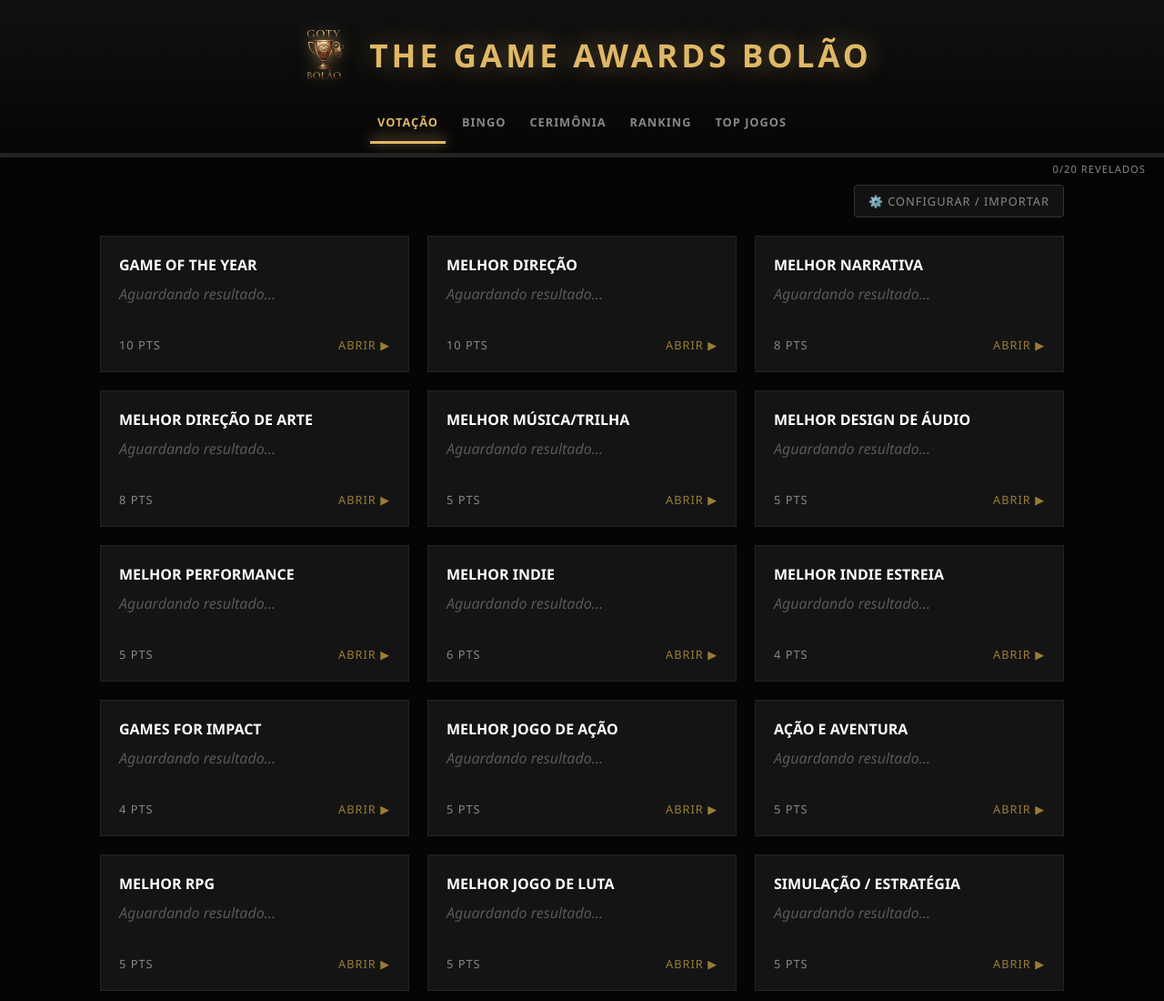
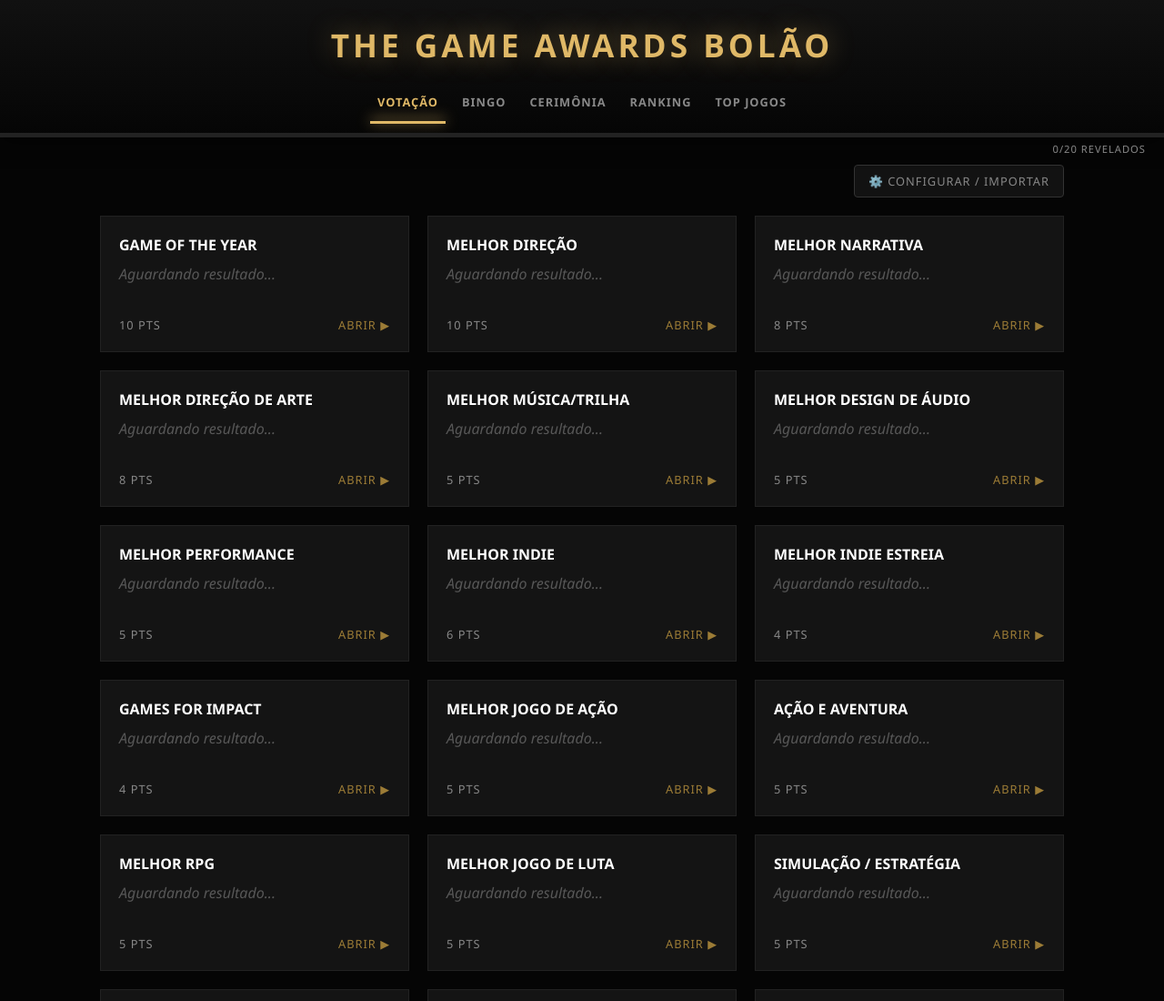
Before and after one commit to LucasCunh4/Bolao, a plain HTML site: page site-bolao.html in a window 1280 px wide. Shown: the top 1100 px of the page at 91% size. Drawn offline with nearby package versions, Linux system fonts and the light colour scheme.

Commit message:
Update site-bolao.html

```diff
--- a/site-bolao.html
+++ b/site-bolao.html
@@ -5,14 +5,8 @@
     <meta name="viewport" content="width=device-width, initial-scale=1.0, maximum-scale=1.0, user-scalable=no">
     <title>THE GAME AWARDS - BOLÃO 2025</title>
 
-    <meta property="og:title" content="TGA Bolão 2025">
-    <meta property="og:description" content="Faça suas apostas para o Game Awards! Quem será o GOTY?">
-    <meta property="og:image" content="android/android-launchericon-512-512.png">
-    <meta property="og:type" content="website">
-
     <link rel="manifest" href="manifest.json">
     <meta name="theme-color" content="#050505">
-    <link rel="apple-touch-icon" href="android/android-launchericon-192-192.png">
     <meta name="apple-mobile-web-app-status-bar-style" content="black-translucent">
 
     <script src="https://cdn.jsdelivr.net/npm/canvas-confetti@1.6.0/dist/confetti.browser.min.js"></script>
@@ -64,36 +58,19 @@
             box-shadow: 0 5px 20px rgba(0,0,0,0.5);
         }
 
-        .header-logo-container {
-            display: flex;
-            align-items: center;
-            justify-content: center;
-            gap: 15px;
-            margin-bottom: 20px;
-            padding: 0 20px;
-        }
-
-        .header-logo {
-            height: 70px;
-            width: auto;
-            filter: drop-shadow(0px 0px 8px rgba(223, 184, 103, 0.6));
-        }
-
         h1 {
-            margin: 0;
             font-weight: 800;
             text-transform: uppercase;
             letter-spacing: 4px;
             color: var(--gold-primary);
             text-align: center;
+            margin: 0 0 20px 0;
             text-shadow: 0px 0px 30px rgba(223, 184, 103, 0.45);
             font-size: 2.2rem;
         }
 
         @media (max-width: 600px) {
-            .header-logo { height: 50px; }
             h1 { font-size: 1.5rem; letter-spacing: 2px; }
-            .header-logo-container { gap: 10px; }
         }
 
         /* --- NAVEGAÇÃO --- */
@@ -462,11 +439,7 @@
 <body>
 
     <header>
-        <div class="header-logo-container">
-            <img src="logo-goty.png" alt="Logo GOTY Bolão" class="header-logo">
-            <h1>THE GAME AWARDS BOLÃO</h1>
-        </div>
-
+        <h1>THE GAME AWARDS BOLÃO</h1>
         <nav class="nav-bar">
             <button class="nav-btn active" onclick="trocarAba('categorias')">Votação</button>
             <button class="nav-btn" onclick="trocarAba('bingo')">Bingo</button>
```
